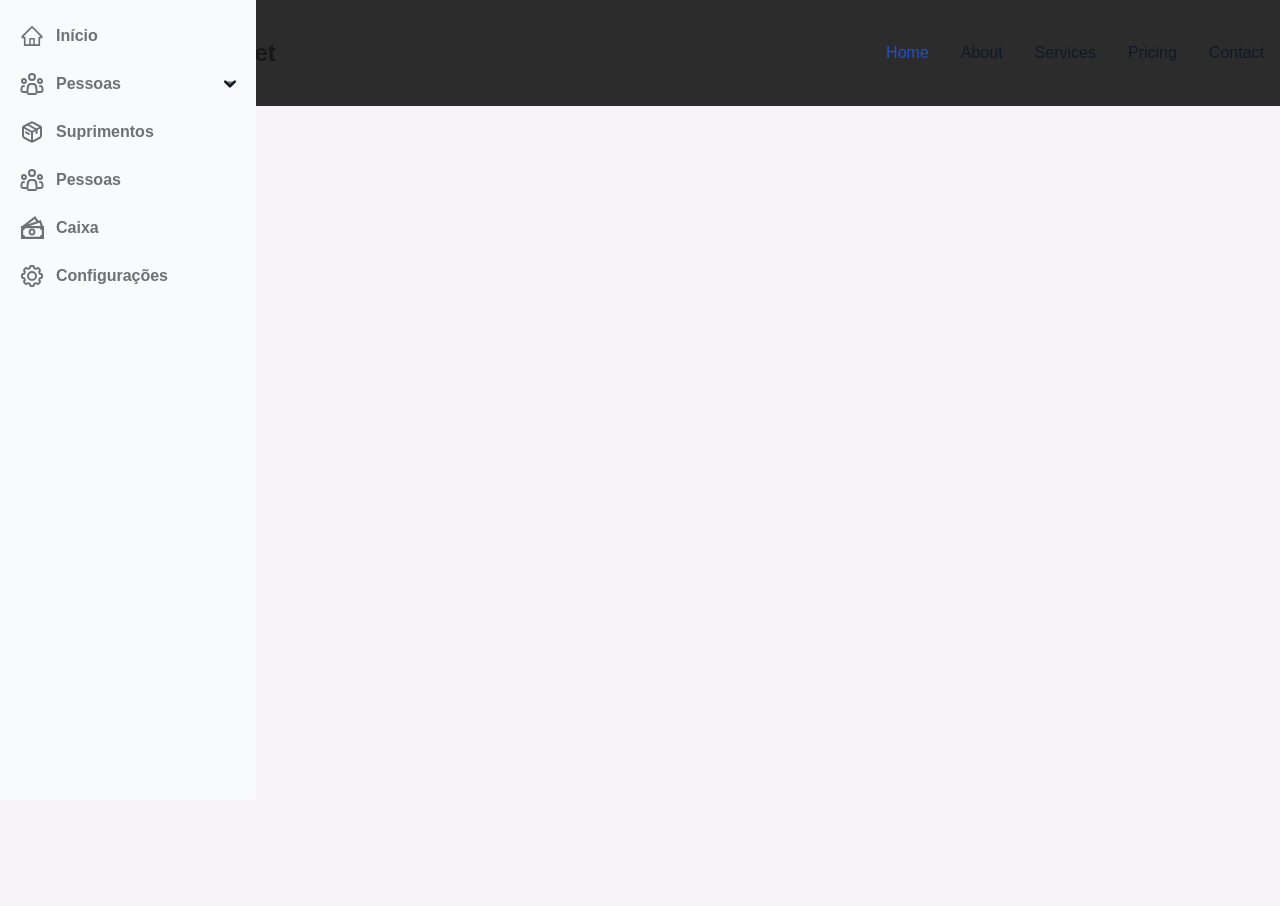
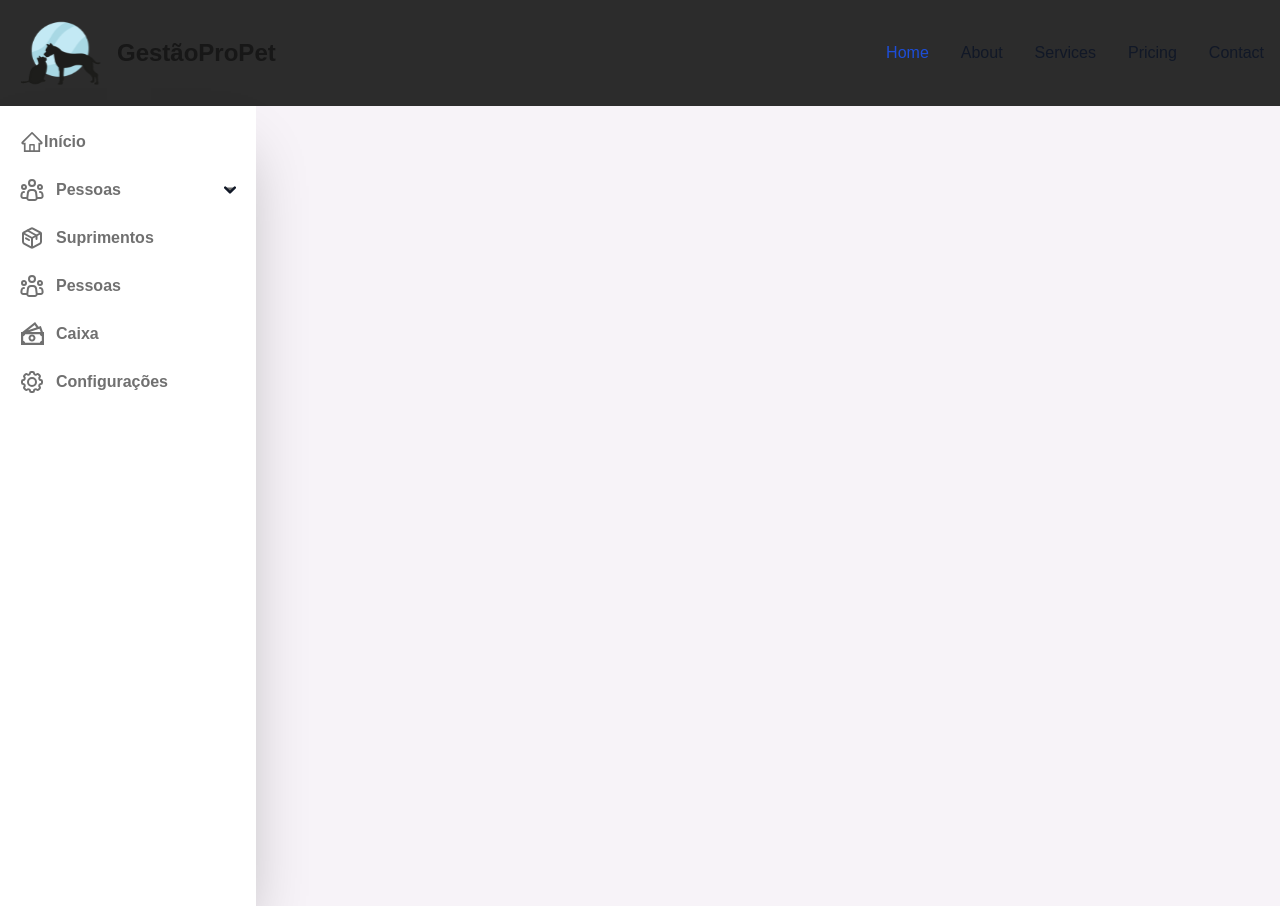
Before and after one commit to gastaud21/GestaoProPet---Front-End, a Next.js app: page /home in a window 1280 px wide. Before the commit the page ends 800 px from the top, so only its background shows below. Built offline with nearby package versions, Linux system fonts and the light colour scheme.

Commit message:
Tela Base em desenvolvimento - Realizar ajustes, e criar dados em um txt mockados

```diff
--- a/src/app/components/Header.tsx
+++ b/src/app/components/Header.tsx
@@ -4,10 +4,7 @@ export function Header() {
   return (
     <nav className=" bg-primary-bgHeader">
       <div className="max-w-screen-xl flex flex-wrap items-center justify-between mx-auto p-4">
-        <a
-          href="https://flowbite.com/"
-          className="flex items-center space-x-3 rtl:space-x-reverse"
-        >
+        <a href="" className="flex items-center space-x-3 rtl:space-x-reverse">
           {/* <img
             src="https://flowbite.com/docs/images/logo.svg"
             className="h-8"
@@ -25,7 +22,7 @@ export function Header() {
           aria-controls="navbar-default"
           aria-expanded="false"
         >
-          <span className="sr-only">Open main menu</span>
+          {/* <span className="sr-only">Open main menu</span> */}
           <svg
             className="w-5 h-5"
             aria-hidden="true"
--- a/src/app/components/Sidebar.tsx
+++ b/src/app/components/Sidebar.tsx
@@ -14,8 +14,8 @@ export function Sidebar() {
     //   <Link href={""}>Caixa</Link>
     //   <Link href={""}>Configurações</Link>
     // </aside>
-    <div>
-      <button
+    <div className="top-0 left-0 z-40 w-64 transition-transform -translate-x-full sm:translate-x-0 h-screen shadow-[0_35px_60px_-15px_rgba(0,0,0,0.3)]">
+      {/* <button
         data-drawer-target="sidebar-multi-level-sidebar"
         data-drawer-toggle="sidebar-multi-level-sidebar"
         aria-controls="sidebar-multi-level-sidebar"
@@ -36,21 +36,25 @@ export function Sidebar() {
             d="M2 4.75A.75.75 0 012.75 4h14.5a.75.75 0 010 1.5H2.75A.75.75 0 012 4.75zm0 10.5a.75.75 0 01.75-.75h7.5a.75.75 0 010 1.5h-7.5a.75.75 0 01-.75-.75zM2 10a.75.75 0 01.75-.75h14.5a.75.75 0 010 1.5H2.75A.75.75 0 012 10z"
           ></path>
         </svg>
-      </button>
+      </button> */}
       <aside
         id="sidebar-multi-level-sidebar"
-        className="fixed top-0 left-0 z-40 w-64 h-screen transition-transform -translate-x-full sm:translate-x-0"
+        className=" top-0 left-0 z-40 w-64 transition-transform -translate-x-full sm:translate-x-0 h-screen"
         aria-label="Sidebar"
       >
-        <div className="h-full px-3 py-4 overflow-y-auto bg-gray-50 dark:bg-gray-800">
+        {/*no ClassName do elemento acima, estava com a class fixed no inicio, para deixar o side bar fixo*/}
+        <div className="px-3 py-4 overflow-y-auto  bg-white min-h-full">
+          {/*h-full div acima */}
           <ul className="space-y-2 font-medium">
             <li>
               <a
                 href="#"
-                className="flex items-center p-2 text-gray-900 rounded-lg dark:text-white hover:bg-gray-100 dark:hover:bg-gray-700 group"
+                className="flex items-center p-2 dark:text-primary-menu  rounded-lg bg-white text-primary-menu  hover:bg-primary-menuSelecionado hover:text-white group font-bold"
               >
                 <img src="./Home.svg" />
-                <span className="ms-3 text-primary-menu font-bold">Início</span>
+                {/* <span className="ms-3 text-primary-menu hover:text-white font-bold"> */}
+                Início
+                {/* </span> */}
               </a>
             </li>
             {/* <li>
--- a/src/app/home/page.tsx
+++ b/src/app/home/page.tsx
@@ -14,7 +14,9 @@ import { Sidebar } from "../components/Sidebar";
 export default function Login() {
   return (
     <div className="bg-primary-bg">
-      <Header />
+      <div className="">
+        <Header />
+      </div>
       <Sidebar />
     </div>
   );
```
